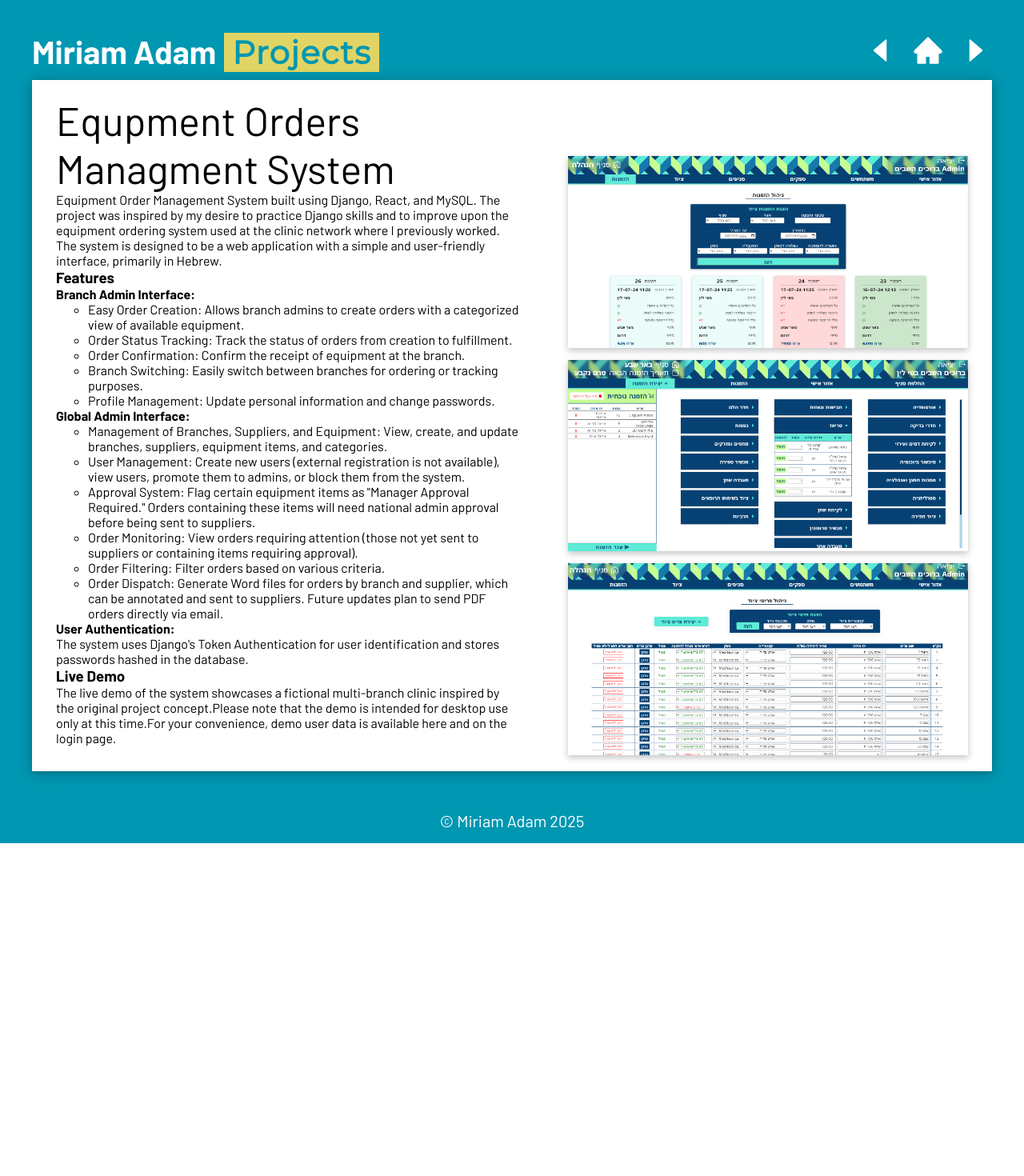
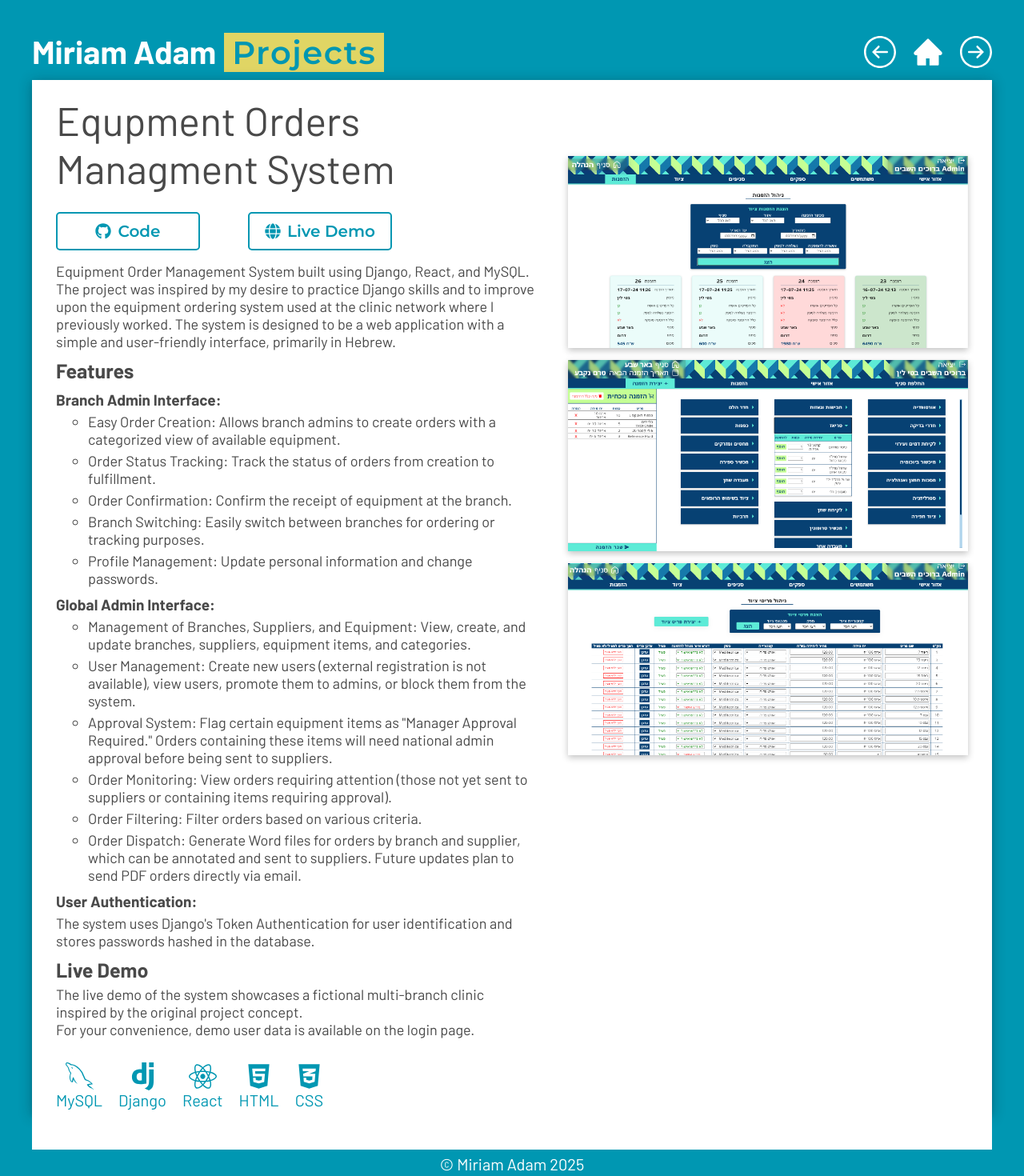
Before and after one commit to MirAdam999/Resume2.0, a Next.js app: page /projects in a window 1280 px wide. Shown: the top 1470 px of the page at 80% size. Before the commit the page ends 1054 px from the top, so only its background shows below. Built offline with nearby package versions, Linux system fonts and the light colour scheme.

Commit message:
project-page: missing img window

```diff
--- a/src/app/layout.css
+++ b/src/app/layout.css
@@ -6,10 +6,13 @@
 
 html {
     scroll-behavior: smooth;
+    margin: 0;
 }
 
 body {
     display: flex;
+    flex-direction: column;
     justify-content: center;
     margin: 0;
+    min-height: 100vh;
 }
--- a/src/app/projects/page.js
+++ b/src/app/projects/page.js
@@ -9,8 +9,7 @@ import SmishingProj from "@/comps/projectpage_comps/proj-data/smishing-proj";
 import PegasusProj from "@/comps/projectpage_comps/proj-data/pegasus-proj";
 import { wide_font, norm_font, norm_font_fat } from "@/comps/fonts"
 import { AiFillHome } from "react-icons/ai";
-import { AiFillCaretLeft } from "react-icons/ai";
-import { AiFillCaretRight } from "react-icons/ai";
+import { SlArrowLeftCircle, SlArrowRightCircle } from "react-icons/sl";
 import './projects_page.css'
 
 export default function ProjectsPage() {
@@ -52,9 +51,21 @@ export default function ProjectsPage() {
                 </div>
 
                 <div id='pp-nav'>
-                    <div className="icon-wrapper"><AiFillCaretLeft onClick={moveRight} className="nav-icon" /></div>
-                    <Link href="/" passHref><div className="icon-wrapper" id='home-icom-wrapper'><AiFillHome className="nav-icon" /></div></Link>
-                    <div className="icon-wrapper"><AiFillCaretRight onClick={moveLeft} className="nav-icon" /></div>
+                    <div className="icon-wrapper">
+                        <SlArrowLeftCircle onClick={moveRight} className="nav-icon" />
+
+                    </div>
+
+                    <Link href="/" passHref>
+                        <div className="icon-wrapper" id='home-icom-wrapper'>
+                            <AiFillHome className="nav-icon" />
+                        </div>
+                    </Link>
+
+                    <div className="icon-wrapper">
+                        <SlArrowRightCircle onClick={moveLeft} className="nav-icon" />
+
+                    </div>
                 </div>
 
             </div>
@@ -63,6 +74,7 @@ export default function ProjectsPage() {
                 <Project title={EqupmentProj.title}
                     about={EqupmentProj.about}
                     images={EqupmentProj.images}
+                    skills={EqupmentProj.skills}
                     gitLink={EqupmentProj.gitLink}
                     liveLink={EqupmentProj.liveLink}
                     is_current={current === 0 ? 'current_proj' : ''}
@@ -71,6 +83,7 @@ export default function ProjectsPage() {
                 <Project title={EventhubProj.title}
                     about={EventhubProj.about}
                     images={EventhubProj.images}
+                    skills={EventhubProj.skills}
                     gitLink={EventhubProj.gitLink}
                     liveLink={EventhubProj.liveLink}
                     is_current={current === 1 ? 'current_proj' : ''}
@@ -79,6 +92,7 @@ export default function ProjectsPage() {
                 <Project title={SmishingProj.title}
                     about={SmishingProj.about}
                     images={SmishingProj.images}
+                    skills={SmishingProj.skills}
                     gitLink={SmishingProj.gitLink}
                     liveLink={SmishingProj.liveLink}
                     is_current={current === 2 ? 'current_proj' : ''}
@@ -87,6 +101,7 @@ export default function ProjectsPage() {
                 <Project title={PegasusProj.title}
                     about={PegasusProj.about}
                     images={PegasusProj.images}
+                    skills={PegasusProj.skills}
                     gitLink={PegasusProj.gitLink}
                     liveLink={PegasusProj.liveLink}
                     is_current={current === 3 ? 'current_proj' : ''}
--- a/src/app/projects/projects_page.css
+++ b/src/app/projects/projects_page.css
@@ -8,7 +8,8 @@
     margin-top: 0;
     width: 100%;
     background-color: var(--blue);
-
+    min-height: calc(100vh - 30px);
+    overflow: hidden;
 }
 
 #pp-top {
@@ -45,12 +46,14 @@
     align-items: center;
 }
 
-#pp-nav span {
-    background-color: white;
-    color: var(--blue);
-    font-size: 20px;
-    margin-left: 0;
-    margin-right: 0;
+.icon-wrapper {
+    color: white;
+    cursor: pointer;
+    transition: ease 0.2s;
+    display: flex;
+    flex-direction: column;
+    align-items: center;
+    justify-content: center;
 }
 
 #home-icom-wrapper {
@@ -62,12 +65,16 @@
     font-size: 40px;
     color: white;
     padding: 0;
-    cursor: pointer;
-    transition: ease 0.2s;
 }
 
-.nav-icon:hover {
+.icon-wrapper:hover {
     transform: scale(1.1);
+}
+
+#nav-label {
+    background-color: var(--blue);
+    color: white;
+    font-size: 20px;
 }
 
 .project-wrapper {
@@ -76,7 +83,6 @@
     align-self: center;
     width: 1200px;
     cursor: default;
-
     position: relative;
 }
 
--- a/src/comps/fonts.js
+++ b/src/comps/fonts.js
@@ -3,6 +3,11 @@ import { Montserrat, Barlow, Satisfy } from 'next/font/google'
 export const wide_font = Montserrat({
     subsets: ['latin'],
     weight: ['400']
+})
+
+export const wide_font_fat = Montserrat({
+    subsets: ['latin'],
+    weight: ['600']
 })
 
 export const norm_font = Barlow({
--- a/src/comps/projectpage_comps/proj-data/equpment-proj.js
+++ b/src/comps/projectpage_comps/proj-data/equpment-proj.js
@@ -33,9 +33,8 @@ const EqupmentProj = {
 
         <h3>Live Demo</h3>
         <p>
-            The live demo of the system showcases a fictional multi-branch clinic inspired by the original project concept.
-            <span id='live-view-warning'>Please note that the demo is intended for desktop use only at this time.</span>
-            For your convenience, demo user data is available here and on the login page.
+            The live demo of the system showcases a fictional multi-branch clinic inspired by the original project concept.< br />
+            For your convenience, demo user data is available on the login page.
         </p>
     </div>,
     images: [
@@ -43,7 +42,8 @@ const EqupmentProj = {
         "/images/prj-screenshots/equpment2.png",
         "/images/prj-screenshots/equpment3.png"
     ],
-    gitLink: "",
+    skills: ['MySQL', 'Django', 'React', 'HTML', 'CSS'],
+    gitLink: "https://github.com/MirShukhman/Equpment",
     liveLink: ""
 };
 
--- a/src/comps/projectpage_comps/proj-data/eventhub-proj.js
+++ b/src/comps/projectpage_comps/proj-data/eventhub-proj.js
@@ -1,13 +1,43 @@
 
 const EventhubProj = {
     title: "EventHub",
-    about: "",
+    about:
+        <div className="eventhub-proj-about">
+            <p>EventHub: Community Event Management Platform</p>
+
+            <h3>Overview</h3>
+            <p>EventHub is an all-encompassing platform designed to revolutionize the way community events are organized, discovered, and experienced.
+                It offers a seamless interface for users to host, register for, and provide feedback on community events. With a focus on connectivity
+                and user engagement, EventHub bridges the gap between event organizers and attendees, fostering a vibrant community spirit.
+            </p>
+
+            <h3>Features</h3>
+            <ul>
+                <li>User Profiles: Sign up, manage profiles, and become an event organizer, attendee or both.</li>
+                <li>Event Management: Create, manage, and discover community events with ease.</li>
+                <li>Event Registration: Seamless registration for upcoming events.</li>
+                <li>Feedback and Ratings: Provide and view feedback and photos ates, or organizers.</li>
+                <li>Responsive Design: Optimized for desktop devices.</li>
+            </ul>
+
+            <h3>Security</h3>
+            <p>EventHub uses JWT tokens for secure authentication for both front and backend stored tokens, and hashes passwords before storing them in the database to ensure user security.</p>
+
+            <h3>Tech Stack</h3>
+            <ul>
+                <li>Database: Microsoft SQL Server for robust data management.</li>
+                <li>Backend: Flask Rest Framework for a powerful API layer.</li>
+                <li>Frontend: React.js for a dynamic and responsive user interface.</li>
+            </ul>
+        </div>
+    ,
     images: [
         "/images/prj-screenshots/eventhub1.jpg",
         "/images/prj-screenshots/eventhub2.jpg",
         "/images/prj-screenshots/eventhub3.jpg"
     ],
-    gitLink: "",
+    skills: ['MSSQL', 'Flask', 'React', 'HTML', 'CSS'],
+    gitLink: "https://github.com/MirShukhman/Project-3-Event-Hub",
     liveLink: ""
 };
 
--- a/src/comps/projectpage_comps/proj-data/pegasus-proj.js
+++ b/src/comps/projectpage_comps/proj-data/pegasus-proj.js
@@ -1,12 +1,49 @@
 
 const PegasusProj = {
     title: "Pegasus",
-    about: "",
+    about: <div className="pegasus-proj-about">
+        <p>Peagsus: Flight Management System</p>
+
+        <h3>Features</h3>
+        <ul>
+            <li>Database Schema: Detailed schema including tables for Flights, Airline_Companies, Users, Countries, Tickets, Customers, User_Roles, and Administrators.
+            </li>
+            <li>Data Integrity: Use of primary keys (PK), foreign keys (FK), auto-increment (AI), and unique (U) constraints to ensure data integrity.
+            </li>
+            <li>Flight Management: Capabilities to add, update, and query flight information, including departure and landing times, and manage remaining tickets.
+            </li>
+            <li>Airline and Customer Management: Manage airline companies and customer information, including sensitive data such as credit card numbers securely.
+            </li>
+            <li>User Roles and Authentication: Differentiated access and operations based on user roles, ensuring system security and integrity.
+            </li>
+            <li>Comprehensive Ticketing System: Ticket management functionality, linking flights to customers and handling transactions.
+            </li>
+        </ul>
+
+        <h3>Usage</h3>
+
+        <p>The system is designed for use by airlines, travel agencies or private travelers, and administrative users with varying levels of access.</p>
+
+        <h3>Tech Stack</h3>
+        <ul>
+            <li>Database: SQL Server is employed for its robust data management capabilities, handling the storage,
+                retrieval, and manipulation of relational data with high performance and reliability.
+            </li>
+            <li>Backend: The Flask Rest Framework is used to create a powerful API layer. It facilitates the development
+                of RESTful APIs, allowing for flexible, efficient, and scalable backend services.
+            </li>
+            <li>Frontend: A Flask-based user interface provides a straightforward and effective way for users to interact
+                with the system. While Flask is traditionally seen as a backend framework, it can also serve HTML templates,
+                enabling the creation of dynamic web pages for managing and displaying flight information, user accounts, and more.
+            </li>
+        </ul>
+    </div>,
     images: [
         "/images/prj-screenshots/pegasus1.jpg",
         "/images/prj-screenshots/pegasus2.jpg",
         "/images/prj-screenshots/pegasus3.jpg"
     ],
+    skills: ['MSSQL', 'Flask', 'HTML', 'CSS'],
     gitLink: "",
     liveLink: ""
 };
--- a/src/comps/projectpage_comps/proj-data/smishing-proj.js
+++ b/src/comps/projectpage_comps/proj-data/smishing-proj.js
@@ -7,6 +7,7 @@ const SmishingProj = {
         "/images/prj-screenshots/smishing2.jpg",
         "/images/prj-screenshots/smishing3.jpg"
     ],
+    skills: ['React', 'HTML', 'CSS'],
     gitLink: "",
     liveLink: ""
 };
--- a/src/comps/projectpage_comps/project.css
+++ b/src/comps/projectpage_comps/project.css
@@ -6,15 +6,18 @@
     display: flex;
     flex-direction: row;
     justify-content: space-between;
-    gap: 60px;
+    gap: 40px;
 
     min-width: 1140px;
     background-color: white;
 
-    padding-bottom: 20px;
+    padding-bottom: 30px;
     padding-top: 20px;
     padding-left: 30px;
     padding-right: 30px;
+
+    pointer-events: none;
+    color: var(--grayfont);
 }
 
 .current_proj {
@@ -29,17 +32,111 @@
 
 .proj-title {
     font-size: 50px;
+    margin-bottom: 10px;
 }
 
-.proj-about h3,
-.proj-about h4,
+.proj-about h3 {
+    font-size: 25px;
+    margin-bottom: 0;
+    margin-top: 0;
+}
+
+.proj-about h4 {
+    font-size: 19px;
+    margin-bottom: 5px;
+    margin-top: 10px;
+}
+
 .proj-about p,
 .proj-about ul {
-    margin: 0;
+    margin-top: 5px;
+    margin-bottom: 10px;
+    font-size: 18px;
+}
+
+.proj-about li {
+    margin-top: 5px;
+    margin-bottom: 5px;
 }
 
 .proj-about ul {
     list-style-type: circle;
+}
+
+.proj-links {
+    display: flex;
+    flex-direction: row;
+    justify-content: flex-start;
+    gap: 60px;
+    margin-top: 15px;
+    margin-bottom: 10px;
+}
+
+.proj-link {
+    cursor: pointer;
+    color: var(--blue);
+    font-size: 20px;
+    background-color: white;
+    border: solid 2px var(--blue);
+    border-radius: 5px;
+    width: 180px;
+    padding-bottom: 10px;
+    padding-top: 10px;
+    transition: 0.3s ease;
+    display: flex;
+    flex-direction: row;
+    gap: 8px;
+    justify-content: center;
+    align-items: center;
+}
+
+.proj-link:hover {
+    transform: scale(1.05);
+    border: solid white 2px;
+    color: var(--grayfont);
+}
+
+.proj-link::after {
+    content: "";
+    position: absolute;
+    bottom: 0;
+    left: 0;
+    width: 0%;
+    height: 100%;
+    background-color: var(--yellow);
+    transition: width 0.5s ease;
+    z-index: -1;
+}
+
+.proj-link:hover::after {
+    width: 100%;
+}
+
+.proj-used-skilles {
+    display: flex;
+    flex-direction: row;
+    gap: 20px;
+    margin-top: 20px;
+    margin-bottom: 20px;
+}
+
+.used-skill {
+    display: flex;
+    flex-direction: column;
+    justify-content: center;
+    align-items: center;
+    color: var(--blue);
+    cursor: pointer;
+    font-size: 20px;
+    transition: 0.3s ease;
+}
+
+.used-skill:hover {
+    transform: scale(1.1);
+}
+
+.used-skill-icon {
+    font-size: 35px;
 }
 
 .proj-right {
--- a/src/comps/projectpage_comps/project.js
+++ b/src/comps/projectpage_comps/project.js
@@ -4,30 +4,56 @@ import { forwardRef } from "react";
 
 import Image from 'next/image'
 import './project.css'
-import { norm_font } from '../fonts'
+import { norm_font, wide_font_fat } from '../fonts'
+import { FaReact, FaHtml5, FaCss3Alt, FaGithub, FaGlobe } from "react-icons/fa";
+import { SiDjango, SiFlask } from "react-icons/si";
+import { DiMsqlServer } from "react-icons/di";
+import { GrMysql } from "react-icons/gr";
 
 const Project = forwardRef(function Project(props, ref) {
     const title = props.title
     const about = props.about
     const images = props.images
+    const skills = props.skills
     const gitLink = props.gitLink
     const liveLink = props.liveLink
     const is_current = props.is_current
+
+    const skillsDict = {
+        'MSSQL': <div className={`used-skill ${norm_font.className}`} ><DiMsqlServer className="used-skill-icon" />MSSQL</div>,
+        'MySQL': <div className={`used-skill ${norm_font.className}`}><GrMysql className="used-skill-icon" />MySQL</div>,
+        'Django': <div className={`used-skill ${norm_font.className}`}><SiDjango className="used-skill-icon" />Django</div>,
+        'Flask': <div className={`used-skill ${norm_font.className}`}><SiFlask className="used-skill-icon" />Flask</div>,
+        'React': <div className={`used-skill ${norm_font.className}`}><FaReact className="used-skill-icon" />React</div>,
+        'HTML': <div className={`used-skill ${norm_font.className}`}><FaHtml5 className="used-skill-icon" />HTML</div>,
+        'CSS': <div className={`used-skill ${norm_font.className}`}><FaCss3Alt className="used-skill-icon" />CSS</div>
+    }
+
+    const goToCode = () => {
+        window.open(gitLink, '_blank', 'noopener,noreferrer');
+    };
+
+    const goToLive = () => {
+        window.open(liveLink, '_blank', 'noopener,noreferrer');
+    };
 
     return (
         <div ref={ref} className={`project ${is_current}`}>
 
             <div className='proj-left'>
                 <div className={`proj-title ${norm_font.className}`}>{title}</div>
+
+                <div className='proj-links'>
+                    <button className={`proj-link ${wide_font_fat.className}`} onClick={goToCode} ><FaGithub />Code</button>
+                    <button className={`proj-link ${wide_font_fat.className}`} onClick={goToLive} ><FaGlobe />Live Demo</button>
+                </div>
+
+                <div className={`proj-about ${norm_font.className}`}>{about}</div>
+
                 <div className='proj-used-skilles'>
-                    <div className='proj-used-skill'></div>
-                </div>
-                <div className={`proj-about ${norm_font.className}`}>{about}</div>
-                <div className='proj-links'>
-                    <a className='proj-link' href="https://github.com/MirShukhman" target="_blank" rel="noopener noreferrer">
-                    </a>
-                    <a className='proj-link' href="https://github.com/MirShukhman" target="_blank" rel="noopener noreferrer">
-                    </a>
+                    {skills.map((skill, index) => (
+                        <div className="used-skill-parent" key={index}>{skillsDict[skill]}</div>
+                    ))}
                 </div>
             </div>
 
```
